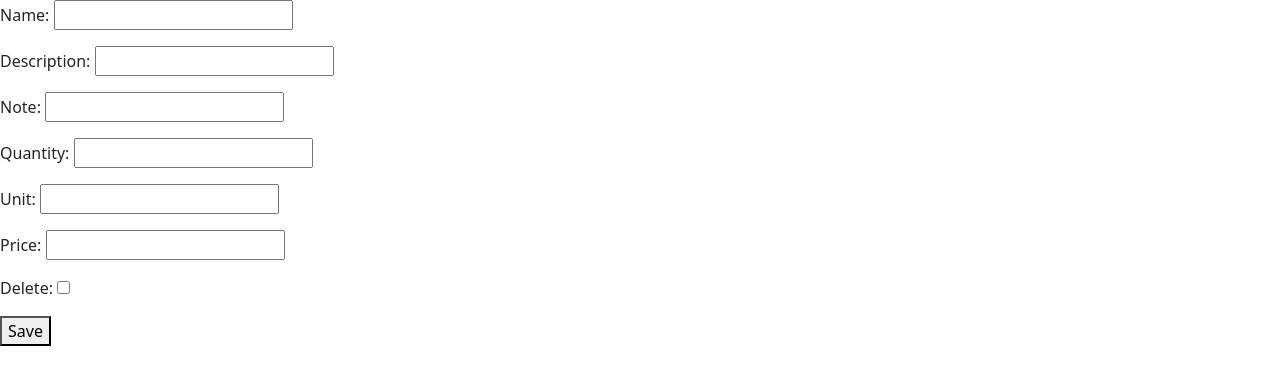
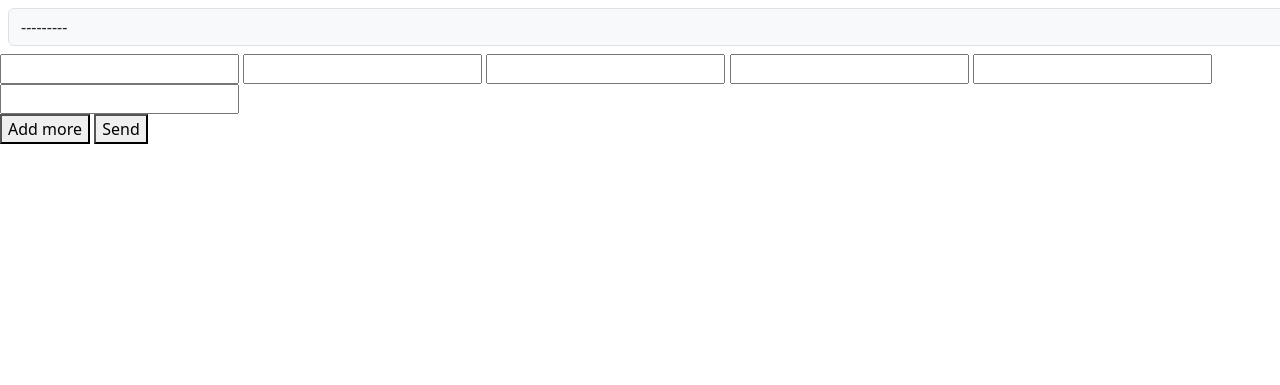
Before and after one commit to Paolovg95/licitappusers, a Django app: page /licitaciones/licitacion-item/new/ in a window 1280 px wide. Shown: the top 385 px of the page. Run offline with Django 4.2, Linux system fonts and the light colour scheme; data comes from the database, SQL or seed files in the repository; both versions use the stored data as it was after the commit; parts of the project's set-up code (start-up, migrations or seed data) failed here and were passed over; some libraries are stand-ins or nearby versions.

Commit message:
Experimentign to create child ibjecs with default parent

```diff
--- a/licitaciones/forms.py
+++ b/licitaciones/forms.py
@@ -35,5 +35,9 @@ class LicitacionItemForm(forms.ModelForm):
     class Meta:
         model = LicitacionItem
         fields = "__all__"
+    def __init__(self, *args, **kwargs):
+        super().__init__(*args, **kwargs)
+        self.fields["licitacion"].widget.attrs.update({'class': 'bg-light form-control m-2', 'placeholder': 'Licitacion', 'disabled': 'True'})
 
-LicitacionItemFormSet = inlineformset_factory(Licitacion, LicitacionItem, form=LicitacionItemForm, extra=1)
+
+# LicitacionItemFormSet = inlineformset_factory(Licitacion, LicitacionItem, form=LicitacionItemForm, extra=1)
--- a/licitaciones/urls.py
+++ b/licitaciones/urls.py
@@ -5,6 +5,6 @@ from licitaciones import views
 urlpatterns = [
     path('new/', views.create_update_lic, name="create_lic"),
     path('edit/<int:lic_id>/', views.create_update_lic, name="update_lic"),
-    path('licitacion-item/new/', views.create_lic_item, name="create_lic_item"),
-    path('hx/licitacion-item/new/', views.add_lic_item, name="add_lic_item")
+    path('licitacion-item/new/', views.add_lic_item, name="add_lic_item"),
+    path('hx/licitacion-item/new/', views.create_lic_item, name="create_lic_item")
 ]
--- a/licitaciones/views.py
+++ b/licitaciones/views.py
@@ -1,35 +1,36 @@
 from django.shortcuts import render, redirect, HttpResponse
 from django.shortcuts import get_object_or_404
-from .forms import LicitacionItemFormSet
 from licitaciones.models import Licitacion, LicitacionItem
 from licitaciones.forms import LicitacionForm, LicitacionItemForm
 # Create your views here.
 
 def create_lic_item(request):
     data = {}
+    lic_instance = Licitacion.objects.get(id=4)
     if request.method == 'POST':
-        lic_instance = Licitacion.objects.get(id=1)
-        formset = LicitacionItemFormSet(request.POST, instance=lic_instance)
-        data['formset'] = formset
-        if formset.is_valid():
-            formset.save()
+        form = LicitacionItemForm(request.POST, initial={'licitacion':lic_instance})
+        data['form'] = form
+        if form.is_valid():
+            obj = form.save(commit=False)
+            obj.licitacion = lic_instance
+            obj.save()
             code = HttpResponse.status_code
             content = f"Created {code}"
             return HttpResponse(content,content_type="text/plain")
         else:
-            print(formset.error_messages)
+            print(form.errors)
             content = f"Not Created"
             return HttpResponse(content,content_type="text/plain")
-
     else:
-        formset = LicitacionItemFormSet()
-        data['formset'] = formset
-    return render(request, "lic_item_create.html", data)
+        form = LicitacionItemForm(initial={'licitacion':lic_instance})
+        data['form'] = form
+    return render(request, "partials/lic_item_add.html", data)
 
 def add_lic_item(request):
     data = {}
-    data['formset'] = LicitacionItemFormSet()
-    return render(request, "partials/lic_item_add.html", data)
+    data['form'] = LicitacionItemForm()
+
+    return render(request, "lic_item_create.html", data)
 
 
 def create_update_lic(request, lic_id=0):
@@ -37,7 +38,6 @@ def create_update_lic(request, lic_id=0):
     if request.method == "GET":
         if lic_id == 0:
             form = LicitacionForm()
-            data['formset'] = LicitacionItemFormSet()
         else:
             lic_instance = get_object_or_404(Licitacion, id=lic_id)
             form = LicitacionForm(instance=lic_instance)
--- a/templates/lic_item_create.html
+++ b/templates/lic_item_create.html
@@ -1,11 +1,9 @@
 {% extends 'base.html' %}
 {% block content %}
-<form action="" method="POST">
-  {{ formset.management_form }}
-  {% csrf_token %}
-  {% for form in formset %}
-    {{ form.as_p }}
-  {% endfor %}
-  <button type="submit">Save</button>
-</form>
+<div id="item-forms">
+  {% include 'partials/lic_item_add.html' %}
+</div>
+<button hx-get="{% url 'create_lic_item' %}" hx-trigger="click" hx-target="#item-forms" hx-swap="afterend">Add more</button>
+
+<button id="submit-all" type="submit">Send</button>
 {% endblock content %}
--- a/templates/partials/lic_item_add.html
+++ b/templates/partials/lic_item_add.html
@@ -1,10 +1,10 @@
-<tr id="item-row">
-  <th scope="row"></th>
-  <td>{{ formset.form.name }}</td>
-  <td>{{ formset.form.description }}</td>
-  <td>{{ formset.form.quantity }}</td>
-  <td>{{ formset.form.unit }}</td>
-  <td>{{ formset.form.price }}</td>
-  <td><a class="inline-deletelink">Delete</a></td>
-  <td><a class="inline-editlink">Edit</a></td>
-</tr>
+<form hx-post="{% url 'create_lic_item' %}" hx-trigger="click from:#submit-all">
+  {% csrf_token %}
+  {{ form.licitacion }}
+  {{ form.name }}
+  {{ form.description }}
+  {{ form.quantity }}
+  {{ form.unit }}
+  {{ form.price }}
+  {{ form.note }}
+</form>
```
Also changed, not shown: db.sqlite3.
